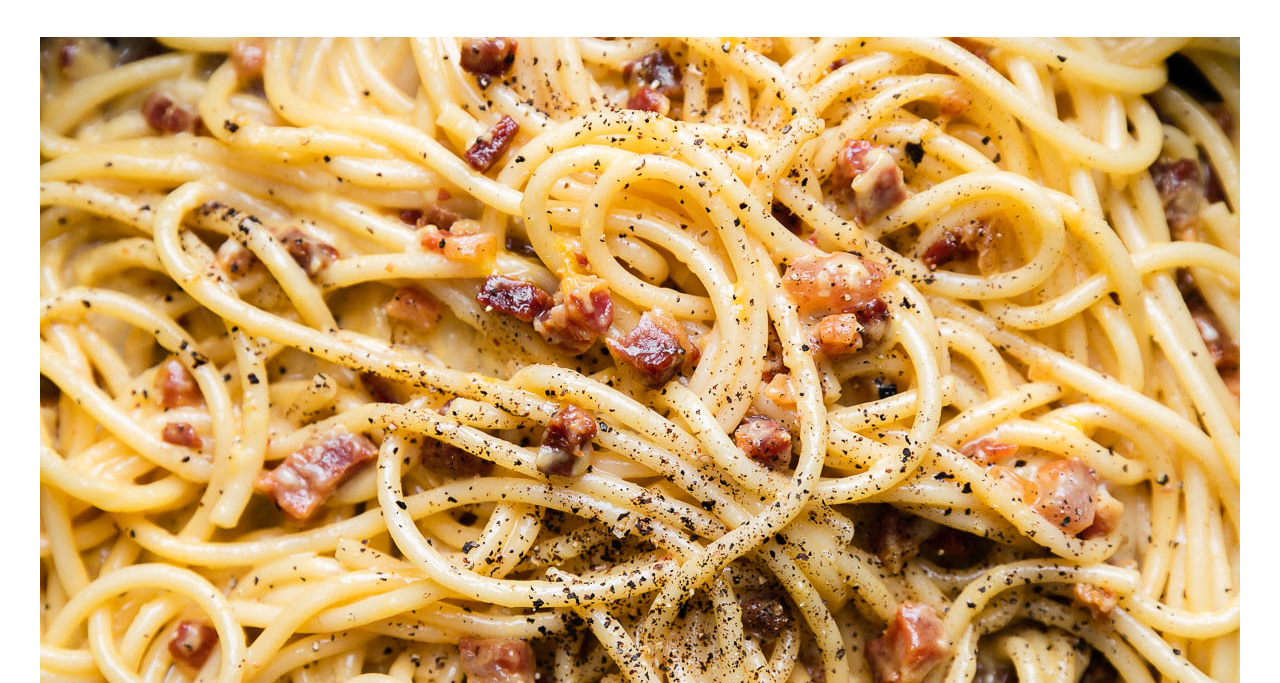
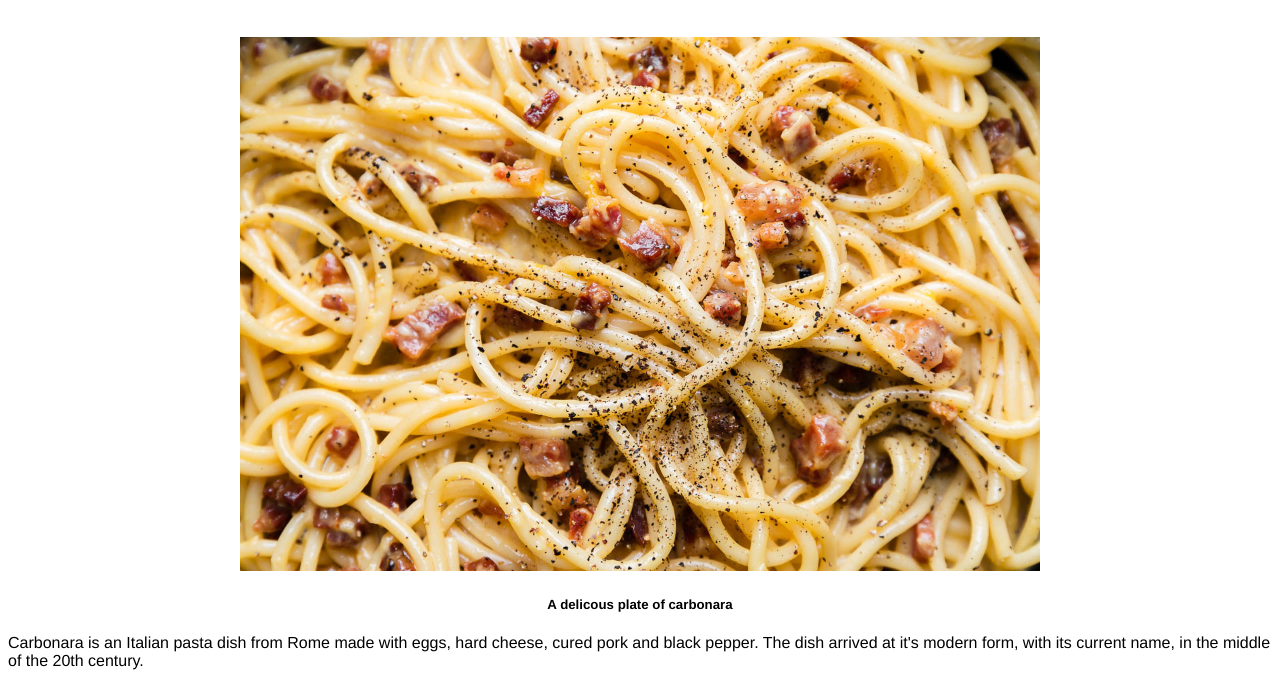
Before and after one commit to cboushon/odin-recipes, a plain HTML site: page recipes/carbonara.html in a window 1280 px wide. Shown: the part 112-795 px from the top of the page. Drawn offline with Linux system fonts and the light colour scheme.

Commit message:
Updated image width

```diff
--- a/recipes/carbonara.html
+++ b/recipes/carbonara.html
@@ -8,7 +8,7 @@
     <body>
         <h1 class="maintitle">Carbonara</h1>
         <div>
-            <img src="../img/carbonara.jpg" alt="A delicious plate of carbonara">
+            <img class="titleimage" src="../img/carbonara.jpg" alt="A delicious plate of carbonara">
             <h5>A delicous plate of carbonara</h5>
         </div>
         <p>Carbonara is an Italian pasta dish from Rome made with eggs,
--- a/styles.css
+++ b/styles.css
@@ -34,3 +34,8 @@ h5 {
 .titlelist {
     list-style-type: none;
 }
+
+.titleimage {
+    height: auto;
+    width: 800px;
+}
```
Also changed, not shown: recipes/aglioeolio.html (+1 -1 lines), recipes/cacioepepe.html (+1 -1 lines).
